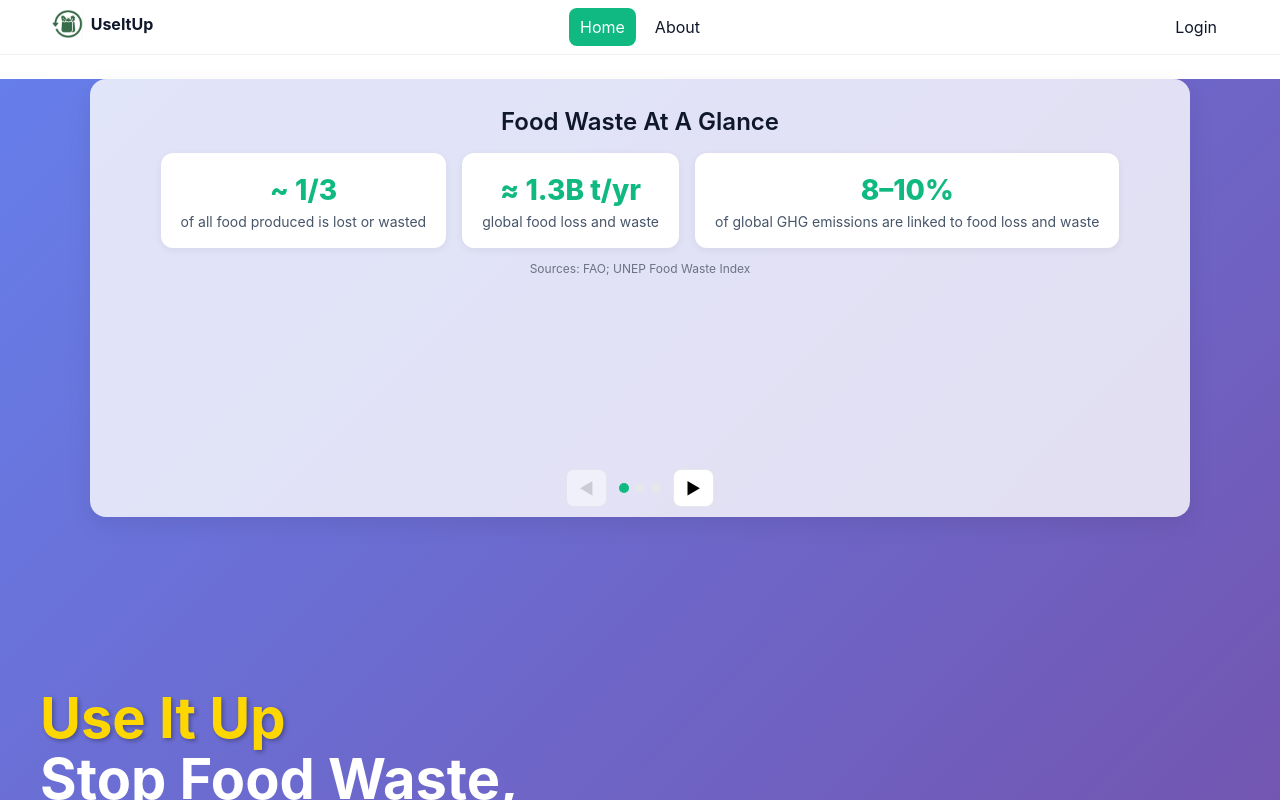
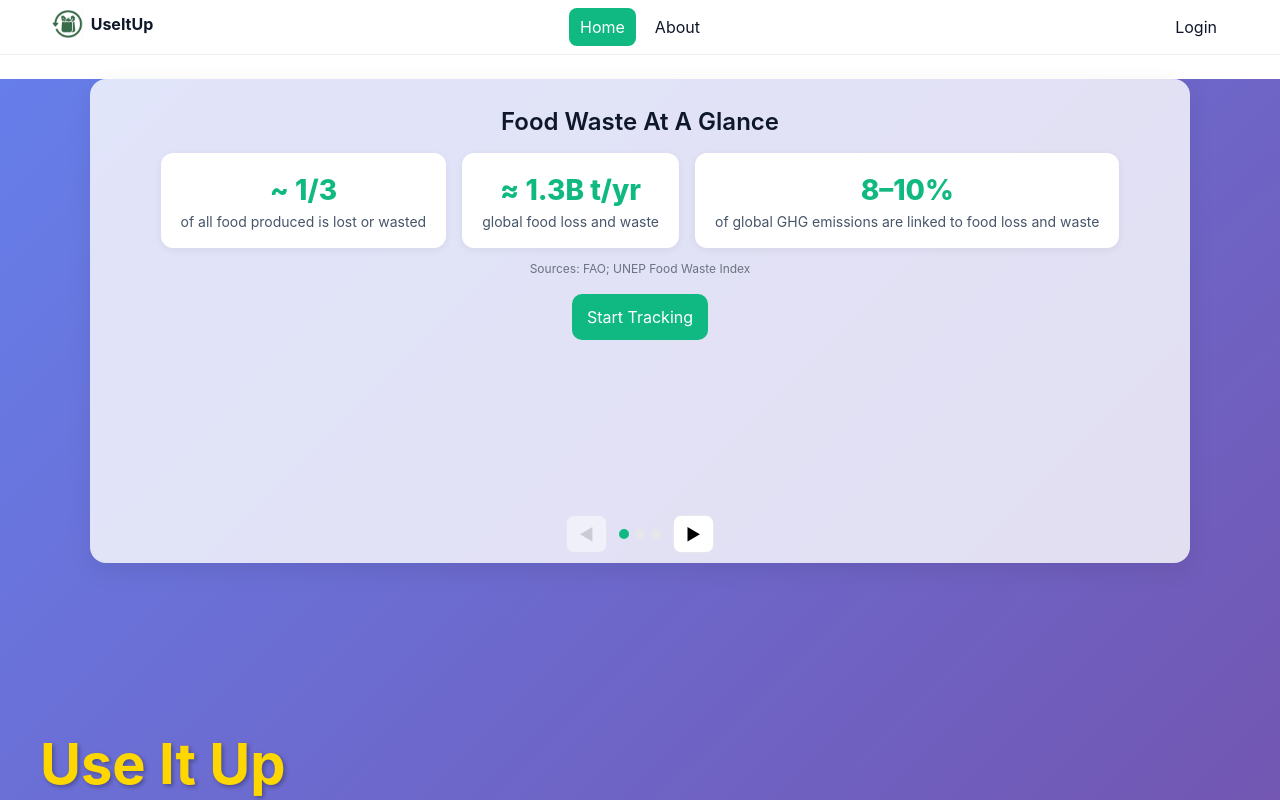
Before and after one commit to RayLi-Muye/5120-tp23-DrPantrist, a Vue app in the folder frontend/: page / in a window 1280 px wide. Shown: the top 800 px of the page. Built offline with nearby package versions, Linux system fonts and the light colour scheme; no server answers; the HTML template or start-up script is replaced by a standard one.

Commit message:
feat(home): integrate swipe gestures and CTA into HomeCarousel; improve cohesion with buttons and parallax during swipe

```diff
--- a/frontend/src/components/home/HomeCarousel.vue
+++ b/frontend/src/components/home/HomeCarousel.vue
@@ -1,6 +1,13 @@
 <template>
-  <section class="home-carousel" aria-label="Food waste insights">
-    <div class="slides" :style="{ transform: `translateX(-${currentIndex * 100}%)` }">
+  <section
+    class="home-carousel"
+    aria-label="Food waste insights"
+    @touchstart="handleTouchStart"
+    @touchmove="handleTouchMove"
+    @touchend="handleTouchEnd"
+    @touchcancel="handleTouchCancel"
+  >
+    <div class="slides" :style="slidesStyle">
       <!-- Slide 1: Real-world headline stats -->
       <article class="slide slide--stats" aria-label="Global food waste facts">
         <h2 class="slide-title">Food Waste At A Glance</h2>
@@ -19,6 +26,9 @@
           </li>
         </ul>
         <p class="sources">Sources: FAO; UNEP Food Waste Index</p>
+        <div class="cta-row">
+          <router-link :to="ctaTo" class="cta-btn">Start Tracking</router-link>
+        </div>
       </article>
 
       <!-- Slide 2: Interactive donut chart -->
@@ -44,6 +54,9 @@
           <button class="toggle-btn" :class="{ active: mode === 'household' }" @click="setMode('household')">Households (~17%)</button>
         </div>
         <p class="note">Percentages are indicative; values vary by method and country.</p>
+        <div class="cta-row">
+          <router-link :to="ctaTo" class="cta-btn ghost">Try It Now</router-link>
+        </div>
       </article>
 
       <!-- Slide 3: Animated macro bar visualization -->
@@ -65,6 +78,9 @@
           </label>
         </div>
         <p class="note">Illustrative distribution for exploration only; actual shares differ by region and product.</p>
+        <div class="cta-row">
+          <router-link :to="ctaTo" class="cta-btn">Reduce My Waste</router-link>
+        </div>
       </article>
     </div>
 
@@ -88,13 +104,26 @@
 </template>
 
 <script setup lang="ts">
-import { computed, ref, watch } from 'vue'
+import { computed, ref } from 'vue'
+import { useSwipeGesture } from '@/composables/useSwipeGesture'
+import { useAuthStore } from '@/stores/auth'
 
 const currentIndex = ref(0)
 
 function go(i: number) { currentIndex.value = Math.min(2, Math.max(0, i)) }
 function next() { go(currentIndex.value + 1) }
 function prev() { go(currentIndex.value - 1) }
+
+// Swipe gesture integration with slight parallax feedback
+const { handleTouchStart, handleTouchMove, handleTouchEnd, handleTouchCancel, swipeProgress } = useSwipeGesture(
+  () => prev(),
+  () => next(),
+  { threshold: 60, velocityThreshold: 0.2, maxTime: 400, direction: 'horizontal', feedbackThreshold: 10 }
+)
+const slidesStyle = computed(() => {
+  const offset = (swipeProgress.direction === 'left' ? -1 : swipeProgress.direction === 'right' ? 1 : 0) * Math.min(swipeProgress.distance, 30)
+  return { transform: `translateX(calc(-${currentIndex.value * 100}% + ${offset}px))` }
+})
 
 // Slide 2: donut toggle between global (~33%) and household (~17%)
 type Mode = 'global' | 'household'
@@ -124,6 +153,10 @@ function onKey(e: KeyboardEvent) {
 if (typeof window !== 'undefined') {
   window.addEventListener('keydown', onKey)
 }
+
+// CTA destination depends on auth
+const authStore = useAuthStore()
+const ctaTo = computed(() => (authStore.isAuthenticated ? '/dashboard' : '/auth'))
 </script>
 
 <style scoped>
@@ -141,6 +174,9 @@ if (typeof window !== 'undefined') {
 .slides { display: flex; transition: transform 400ms ease; }
 .slide { flex: 0 0 100%; padding: 28px 24px 56px; }
 .slide-title { text-align: center; margin-bottom: 16px; }
+.cta-row { display:flex; justify-content:center; margin-top: 12px; }
+.cta-btn { text-decoration:none; padding:10px 14px; border-radius:10px; background: var(--color-primary, #667eea); color:#fff; border: 1px solid transparent; }
+.cta-btn.ghost { background: #fff; color: var(--color-primary, #667eea); border-color: currentColor; }
 
 .slide--stats .fact-list { display:flex; flex-wrap: wrap; justify-content:center; gap:16px; }
 .slide--stats .fact-list li { display:flex; flex-direction:column; align-items:center; background:white; padding:16px 20px; border-radius:12px; box-shadow:0 2px 8px rgba(0,0,0,0.06); min-width:180px; }
```
